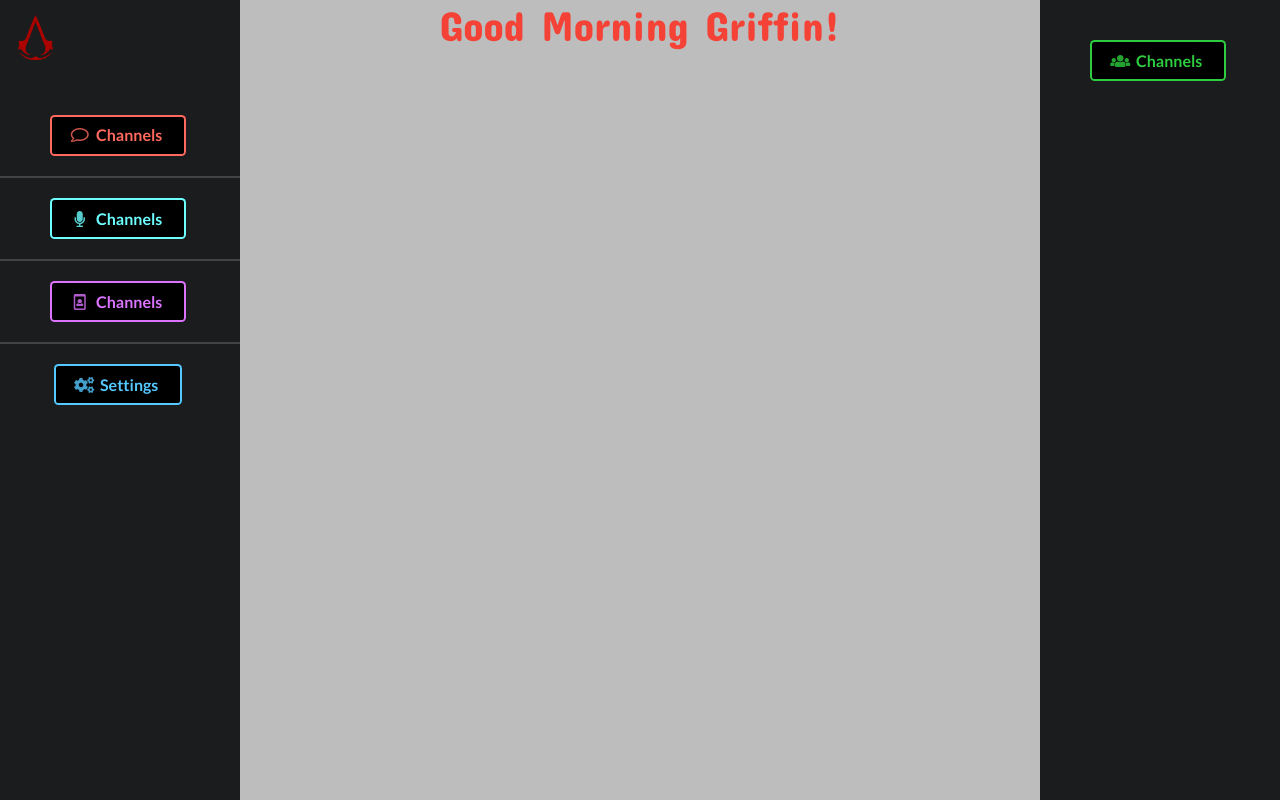
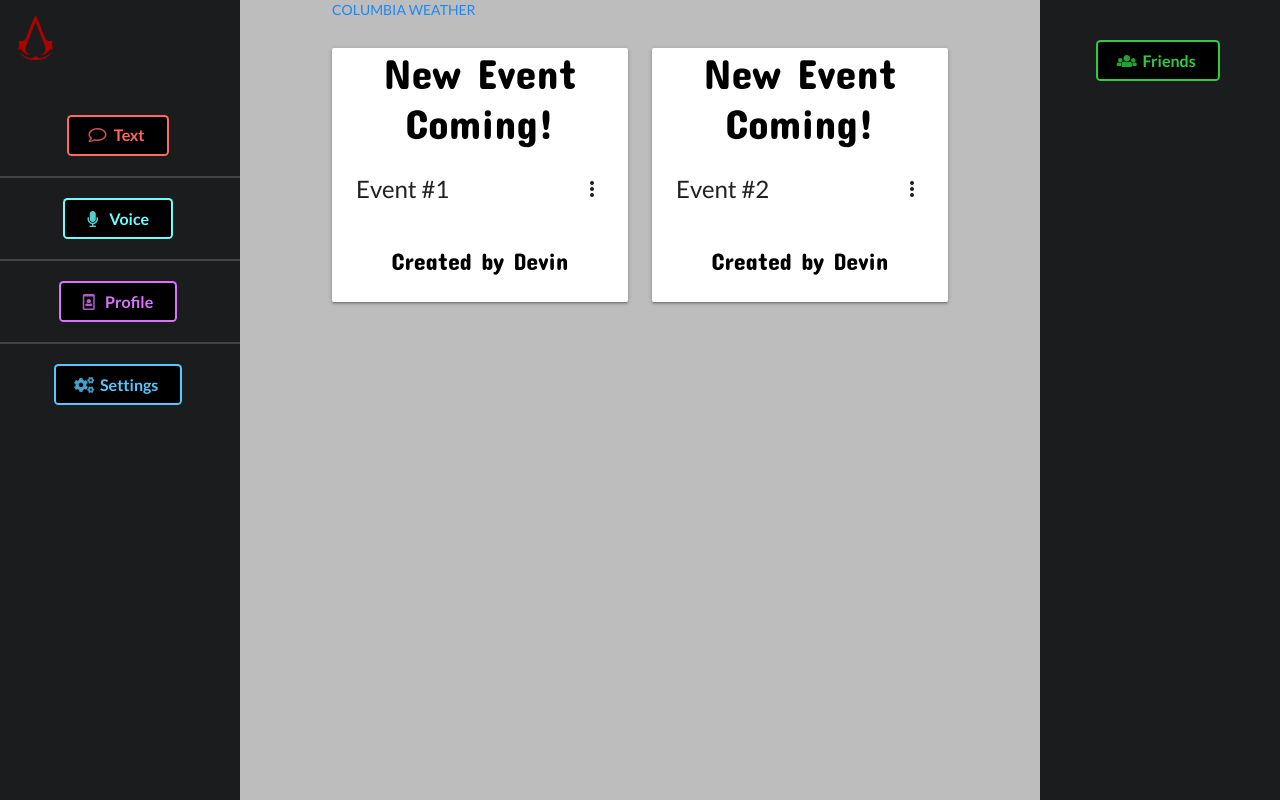
Before and after one commit to hhaddock/ElectronChat, a plain HTML site: page app/index.html in a window 1280 px wide. Drawn offline with nearby package versions, Linux system fonts and the light colour scheme; a script that the page names is missing.

Commit message:
grid complete

```diff
--- a/app/index.html
+++ b/app/index.html
@@ -8,6 +8,8 @@
     <script src="semantic/semantic.min.js"></script>
     <!-- Compiled and minified CSS -->
     <link rel="stylesheet" href="https://cdnjs.cloudflare.com/ajax/libs/materialize/1.0.0-rc.2/css/materialize.min.css">
+    <link href="https://fonts.googleapis.com/icon?family=Material+Icons" rel="stylesheet">
+
     <!-- Compiled and minified JavaScript -->
     <script src="https://cdnjs.cloudflare.com/ajax/libs/materialize/1.0.0-rc.2/js/materialize.min.js"></script>
     <!-- UIkit CSS -->
@@ -33,19 +35,19 @@
             <br><br>
 
             <div class="title center">
-              <button class="ui inverted red button"><i class="comment outline icon"></i>Channels</button>
+              <button class="ui inverted red button"><i class="comment outline icon"></i>Text</button>
             </div>
 
             <hr class="divider">
 
             <div class="title center">
-              <button class="ui inverted teal button"><i class="microphone icon"></i>Channels</button>
+              <button class="ui inverted teal button"><i class="microphone icon"></i>Voice</button>
             </div>
 
               <hr class="divider">
 
             <div class="title center">
-              <button class="ui inverted purple button"><i class="id badge outline icon"></i>Channels</button>
+              <button class="ui inverted purple button"><i class="id badge outline icon"></i>Profile</button>
             </div>
 
               <hr class="divider">
@@ -55,16 +57,56 @@
             </div>
           </div>
         </div>
-        <div class="col s6">
-          <h1 class="center red-text">Good Morning Griffin!</h1>
-        </div>
+            <div class="col s6">
+              <a class="weatherwidget-io" href="https://forecast7.com/en/38d95n92d33/columbia/?unit=us" data-label_1="COLUMBIA" data-label_2="WEATHER" data-font="Roboto Slab" data-icons="Climacons Animated" data-theme="original" data-basecolor="#ffffff" data-textcolor="#000000" data-highcolor="#f70505" data-lowcolor="#226dda" data-suncolor="#faaa05" data-cloudcolor="#000000" data-cloudfill="#ffffff" data-raincolor="#3381f2" >COLUMBIA WEATHER</a>
+            </div>
+
         <div class="col s3">
           <div class="ui inverted right fixed vertical menu">
             <br><br>
             <div class="title center">
-              <button class="ui inverted green button"><i class="users icon"></i>Channels</button>
+              <button class="ui inverted green button"><i class="users icon"></i>Friends</button>
             </div>
           </div>
+        </div>
+      </div>
+
+      <div class="row">
+        <div class="col s3">
+
+        </div>
+        <div class="col s3">
+          <div class="card">
+            <div class="card-image waves-effect waves-block waves-light">
+              <h1 class="center black-text">New Event Coming!</h1>
+            </div>
+            <div class="card-content">
+              <span class="card-title activator grey-text text-darken-4">Event #1<i class="material-icons right">more_vert</i></span>
+              <h3 class="center black-text">Created by Devin</h3>
+            </div>
+            <div class="card-reveal">
+              <span class="card-title grey-text text-darken-4">Card Title<i class="material-icons right">close</i></span>
+              <p>Time to play vidya at 6:00pm 8/14</p>
+            </div>
+          </div>
+        </div>
+        <div class="col s3">
+          <div class="card">
+            <div class="card-image waves-effect waves-block waves-light">
+              <h1 class="center black-text">New Event Coming!</h1>
+            </div>
+            <div class="card-content">
+              <span class="card-title activator grey-text text-darken-4">Event #2<i class="material-icons right">more_vert</i></span>
+              <h3 class="center black-text">Created by Devin</h3>
+            </div>
+            <div class="card-reveal">
+              <span class="card-title grey-text text-darken-4">Card Title<i class="material-icons right">close</i></span>
+              <p>Time to play vidya at 6:00pm 8/14</p>
+            </div>
+          </div>
+        </div>
+        <div class="col s3">
+
         </div>
       </div>
 
@@ -74,9 +116,7 @@
 
   <script>
 
-  $('.ui.accordion')
-    .accordion();
-
+!function(d,s,id){var js,fjs=d.getElementsByTagName(s)[0];if(!d.getElementById(id)){js=d.createElement(s);js.id=id;js.src='https://weatherwidget.io/js/widget.min.js';fjs.parentNode.insertBefore(js,fjs);}}(document,'script','weatherwidget-io-js');
   </script>
   </body>
 </html>
--- a/app/style.css
+++ b/app/style.css
@@ -1,6 +1,5 @@
 h1, h3 {
   font-family: 'Concert One', cursive;
-
 }
 
 img {
@@ -40,14 +39,5 @@ img {
   !important;
 }
 
-.full-width {
-  height: 100vh;
-}
-
-
-
-
-
-
 
 /* Overridden Semantic UI */
```
